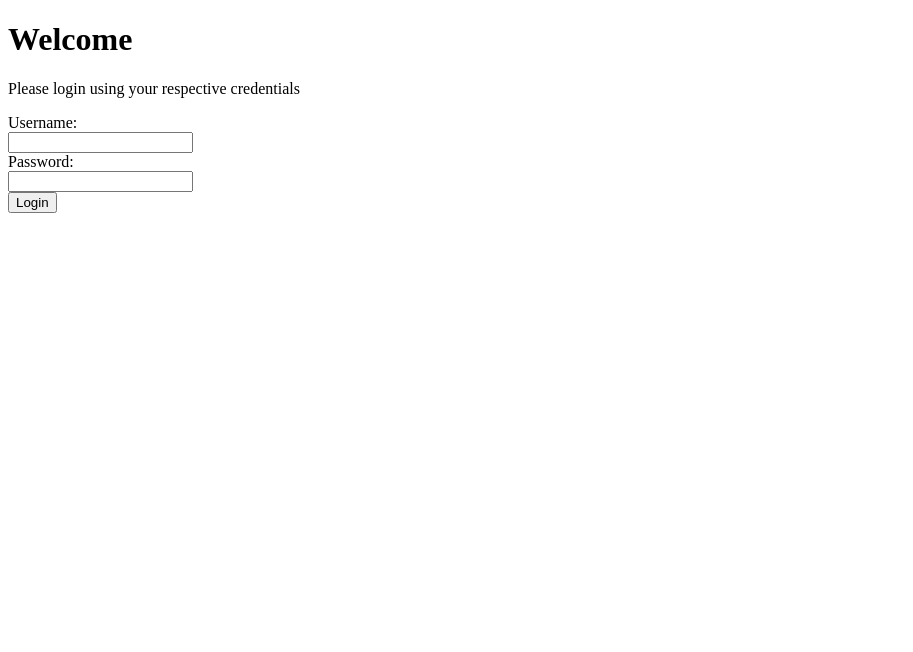
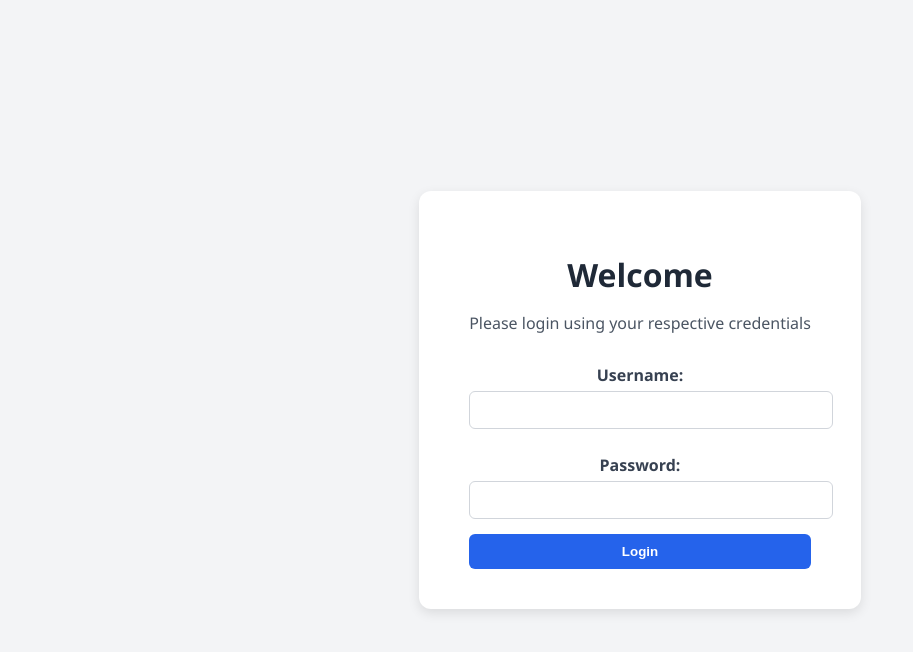
Before and after one commit to EddieASC21/Bank-Desktop, a React (Vite) app in the folder frontend/Bank-Desktop/: page / in a window 1280 px wide. Shown: the top 652 px of the page, without its empty margins (0-913 px from the left). Built offline with nearby package versions, Linux system fonts and the light colour scheme.

Commit message:
added styling to the landing page

```diff
--- /dev/null
+++ b/frontend/Bank-Desktop/src/LandingPage.css
@@ -0,0 +1,70 @@
+body {
+    margin: 0;
+    padding: 0;
+    font-family: 'Segoe UI', sans-serif;
+    background: #f3f4f6;
+}
+
+.login-container {
+    width: 100%;
+    height: 100vh;
+    display: flex;
+    align-items: center;
+    justify-content: center;
+}
+
+.login-box {
+    background-color: white;
+    padding: 40px 50px;
+    border-radius: 12px;
+    box-shadow: 0 4px 12px rgba(0, 0, 0, 0.1);
+    text-align: center;
+}
+
+.login-box h1 {
+    margin-bottom: 10px;
+    color: #1f2937;
+}
+
+.login-box p {
+    margin-bottom: 30px;
+    color: #4b5563;
+}
+
+.login-box label {
+    display: block;
+    margin: 10px 0 5px;
+    font-weight: 600;
+    color: #374151;
+}
+
+.login-box input {
+    width: 100%;
+    padding: 10px;
+    margin-bottom: 15px;
+    border: 1px solid #d1d5db;
+    border-radius: 6px;
+    outline: none;
+    font-size: 14px;
+}
+
+.login-box input:focus {
+    border-color: #2563eb;
+    box-shadow: 0 0 0 2px rgba(37, 99, 235, 0.2);
+}
+
+.login-box button {
+    width: 100%;
+    padding: 10px;
+    background-color: #2563eb;
+    color: white;
+    font-weight: bold;
+    border: none;
+    border-radius: 6px;
+    cursor: pointer;
+    transition: background-color 0.2s ease;
+}
+
+.login-box button:hover {
+    background-color: #1e40af;
+}
--- a/frontend/Bank-Desktop/src/LandingPage.jsx
+++ b/frontend/Bank-Desktop/src/LandingPage.jsx
@@ -1,25 +1,30 @@
+import React from 'react';
 import { useNavigate } from 'react-router-dom';
+import './LandingPage.css';
 
-function LandingPage(){
+function LandingPage() {
     const navigate = useNavigate();
 
     const handleLogin = (e) => {
         e.preventDefault();
         navigate("/home");
     };
-    return(
-        <div>
-            <h1>Welcome</h1>
-            <p>Please login using your respective credentials</p>
-            <form onSubmit={handleLogin}>
-                <label>Username:</label><br/>
-                <input type="text" required/><br/>
-                <label>Password:</label><br/>
-                <input type="password" required/><br/>
-                <button type="submit">Login</button>
-            </form>
+
+    return (
+        <div className="login-container">
+            <div className="login-box">
+                <h1>Welcome</h1>
+                <p>Please login using your respective credentials</p>
+                <form onSubmit={handleLogin}>
+                    <label>Username:</label>
+                    <input type="text" required />
+                    <label>Password:</label>
+                    <input type="password" required />
+                    <button type="submit">Login</button>
+                </form>
+            </div>
         </div>
     );
 }
 
-export default LandingPage
+export default LandingPage;
```
